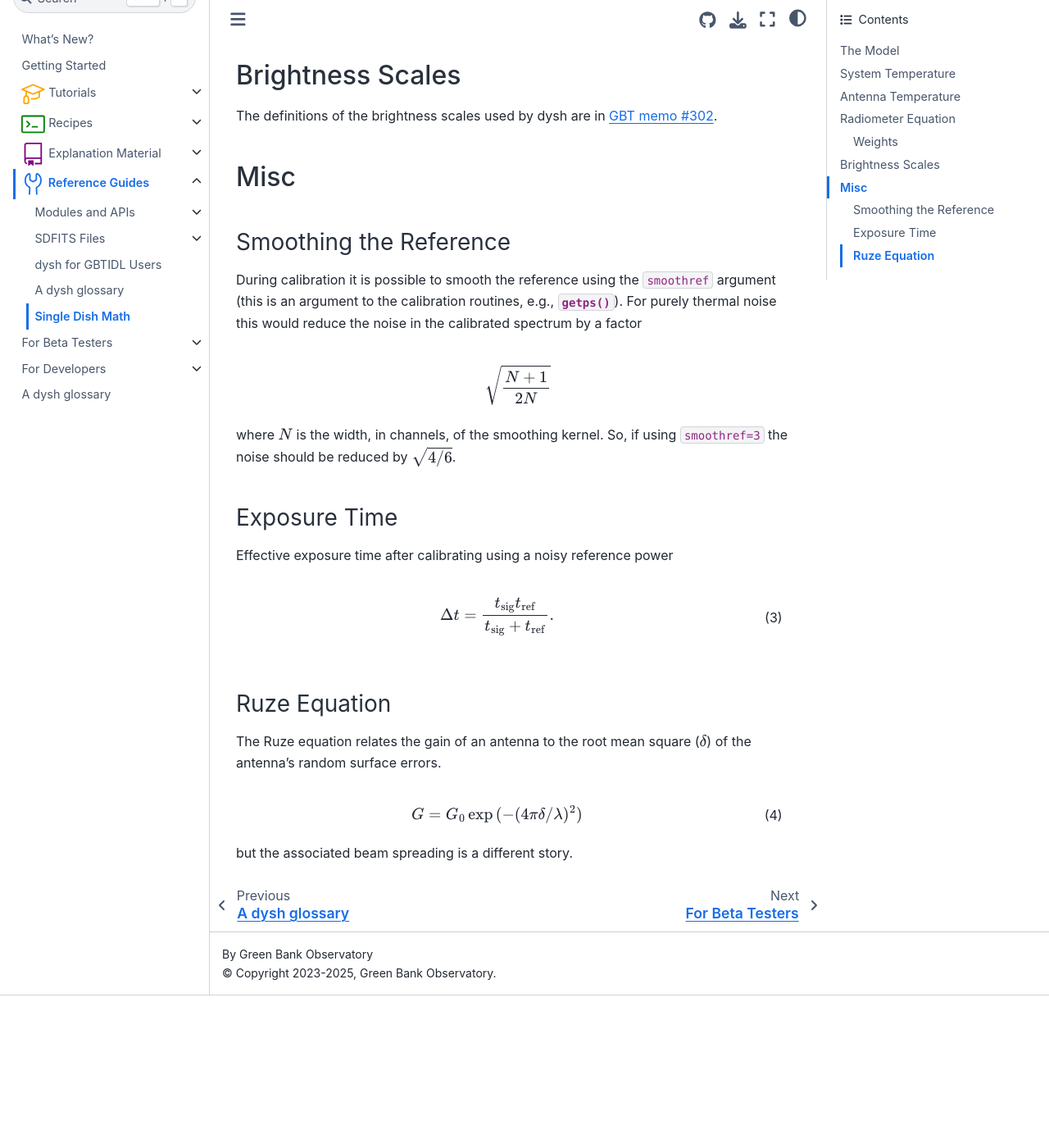
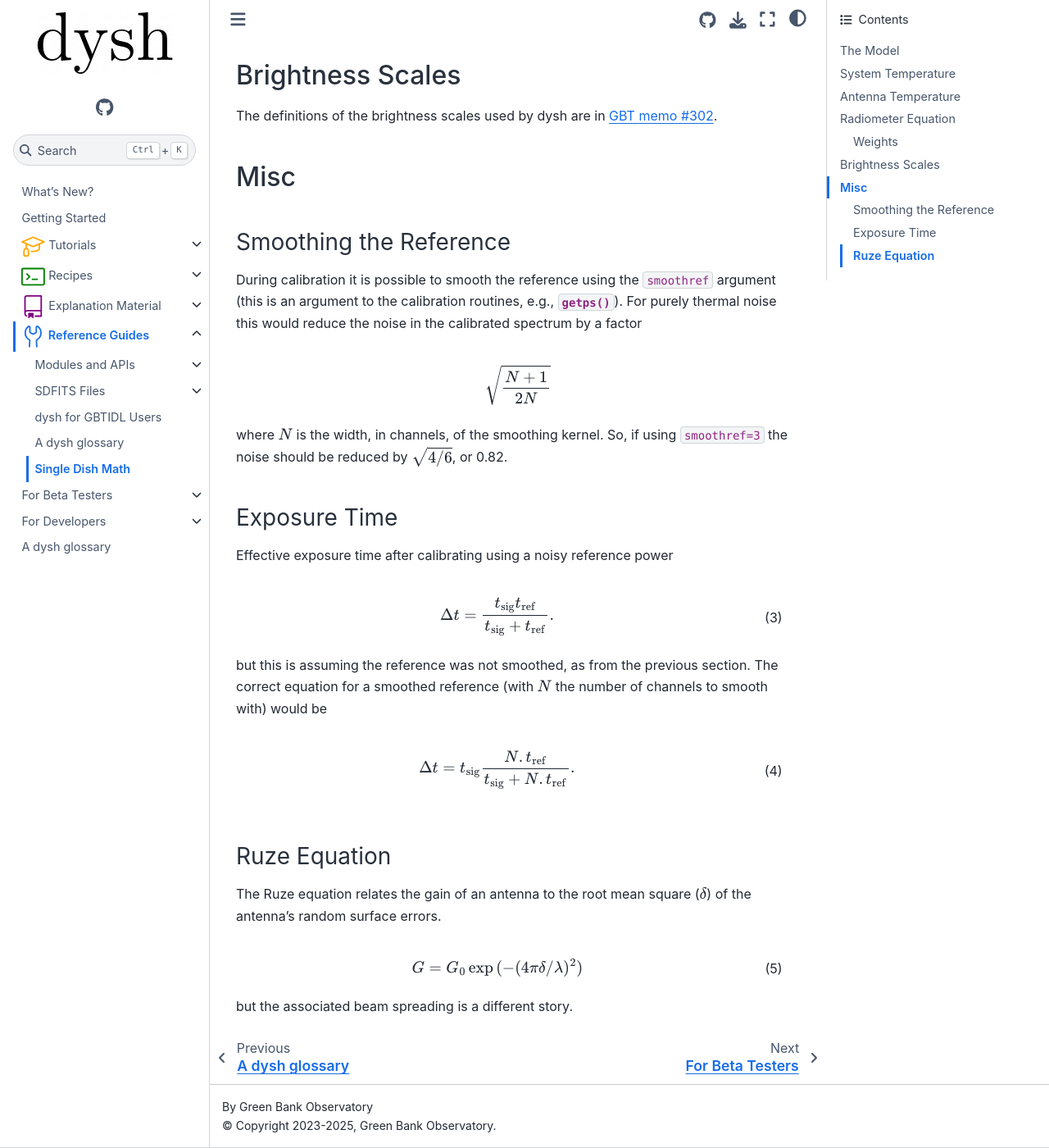
Before and after one commit to GreenBankObservatory/dysh, a Sphinx documentation site: the page built from docs/source/reference/sdmath.rst, in a window 1280 px wide and 1400 px high, scrolled down 1998 px. Shown: the whole window at 82% size. Built offline with Sphinx 7.4.7 and the Sphinx Book theme 1.1.4, drawn with Linux system fonts in a browser that asks for light colours; pages that are not in the unit, such as notebooks, are missing from menus; before the commit the page ends 3212 px from its top, so only the background shows below that.

Commit message:
add exposure time formula when smoothref is used

```diff
--- a/docs/source/reference/sdmath.rst
+++ b/docs/source/reference/sdmath.rst
@@ -99,7 +99,7 @@
    \sqrt{\frac{N+1}{2N}}
 
 where :math:`N` is the width, in channels, of the smoothing kernel.
-So, if using ``smoothref=3`` the noise should be reduced by :math:`\sqrt{4/6}`.
+So, if using ``smoothref=3`` the noise should be reduced by :math:`\sqrt{4/6}`, or 0.82.
 
 Exposure Time
 -------------
@@ -109,6 +109,15 @@
 .. math:: :label: eq_sdmath6
 
    \Delta t=\frac{t_{\rm{sig}}t_{\rm{ref}}}{t_{\rm{sig}}+t_{\rm{ref}}}.
+
+but this is assuming the reference was not smoothed, as from the previous section. The correct equation
+for a smoothed reference (with  :math:`N` the number of channels to smooth with) would be
+
+.. math:: :label: eq_sdmath7
+
+   \Delta t= t_{\rm{sig}}  \frac{N.t_{\rm{ref}}}{t_{\rm{sig}}+N.t_{\rm{ref}}}.
+
+
 
 Ruze Equation
 -------------
```
